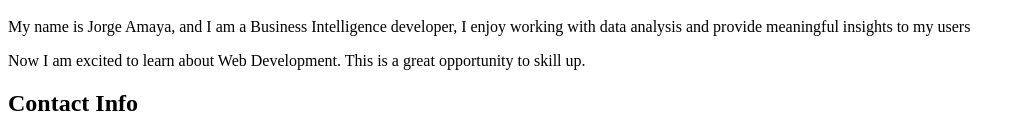
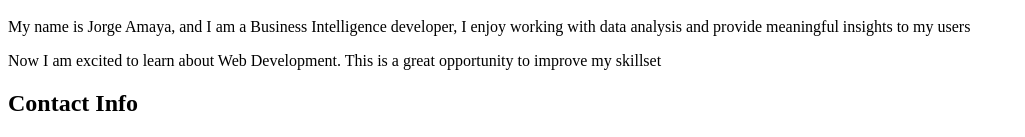
Before and after one commit to jamaya273/StudentBio, a plain HTML site: page Index.html in a window 1280 px wide. Shown: the part 349-486 px from the top of the page, without its empty margins (0-1025 px from the left). Drawn offline with Linux system fonts and the light colour scheme.

Commit message:
skillset

```diff
--- a/Index.html
+++ b/Index.html
@@ -16,7 +16,7 @@
 
             <p>My name is Jorge Amaya, and I am a Business Intelligence developer, I enjoy working with data analysis and provide meaningful insights to my users</p>
 
-            <p>Now I am excited to learn about Web Development. This is a great opportunity to skill up.</p>
+            <p>Now I am excited to learn about Web Development. This is a great opportunity to improve my skillset</p>
 
         </section>
 
```
